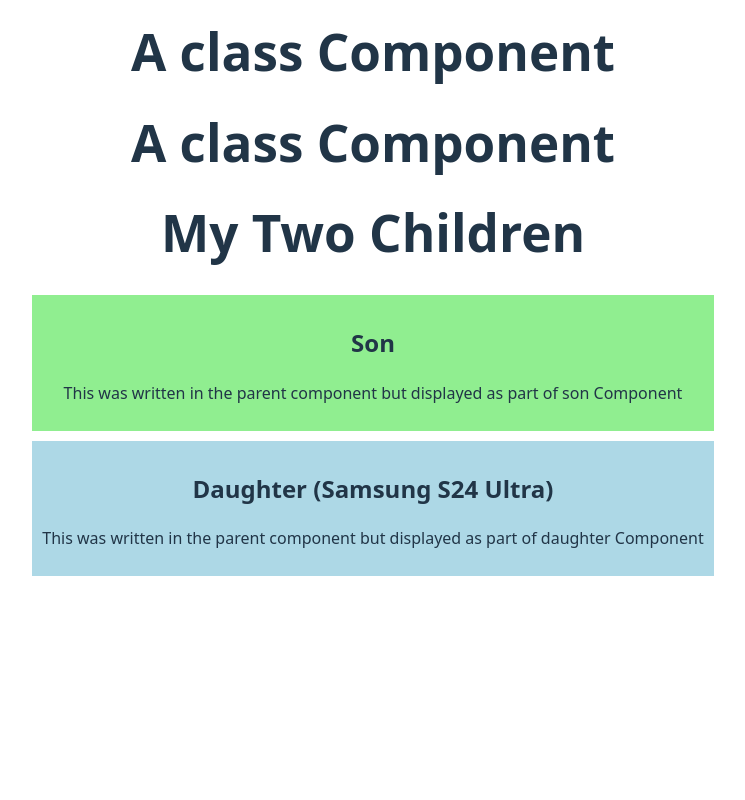
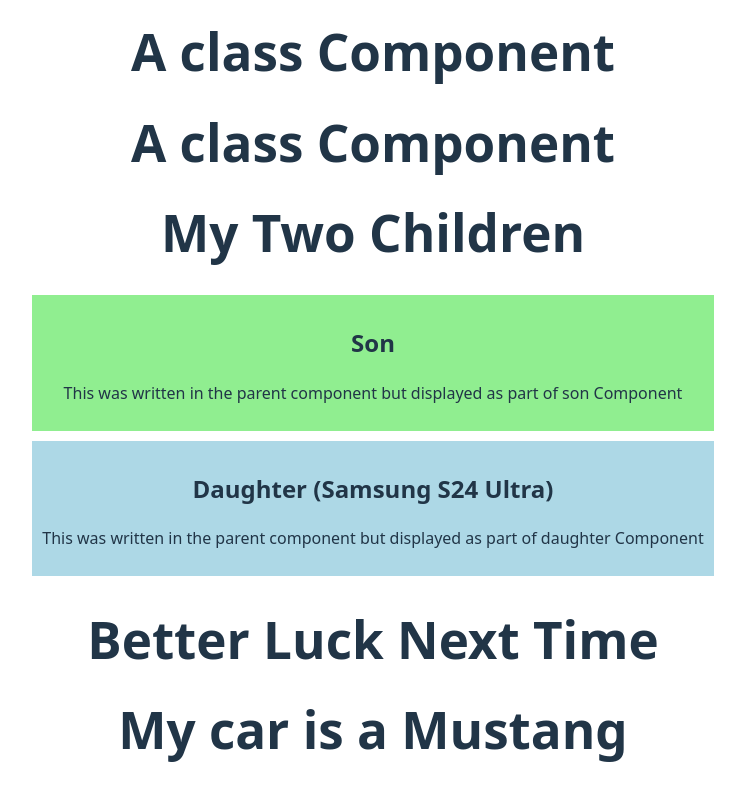
Before and after one commit to K0UND1NYA/MERN_Stack, a React (Vite) app: page / in a window 1280 px wide. Shown: the part 562-1362 px from the top of the page, without its empty margins (267-1012 px from the left). Before the commit the page ends 1180 px from the top, so only its background shows below. Built offline with nearby package versions, Linux system fonts and the light colour scheme.

Commit message:
10-10-25

```diff
--- a/src/App.jsx
+++ b/src/App.jsx
@@ -2,6 +2,8 @@
 import FirstComponent from "./FirstComponent";
 import Fruit from "./ClassOne"
 import Parent from "./PropsChildren";
+import ClassResult from "./ConditionalRendering";
+import Car from "./LogicalAnd"
 function App() {
   return (
     <div className="App">
@@ -11,6 +13,8 @@
       <Fruit/>
       <Fruit></Fruit>
       <Parent></Parent>
+      <ClassResult isresult={false}/>
+      <Car brand="Mustang"/>
     </div>
   );
 }
--- /dev/null
+++ b/src/ConditionalRendering.jsx
@@ -0,0 +1,30 @@
+import React from "react";
+function Pass(){
+    return <h1>Congratulations 🎉</h1>
+}
+function Fail(){
+    return <h1>Better Luck Next Time </h1>
+}
+// function ClassResult(props){
+//     const isresult=props.isresult;
+//     console.log(isresult);
+//     if(isresult===true){
+//         return <Pass />;
+//     }
+//     if(isresult===false){
+//         return <Fail />;
+//     }
+// }
+
+//Ternary Operator
+function ClassResult(props) {
+  const isresult=props.isresult;
+  return(
+    <>
+      {
+        isresult?<Pass/> : <Fail />
+      }
+    </>
+  );
+}
+export default ClassResult
--- /dev/null
+++ b/src/LogicalAnd.jsx
@@ -0,0 +1,11 @@
+import React from 'react'
+import { createRoot } from 'react-dom/client';
+// Logical && Operator
+function Car(props) {
+  return (
+    <>
+    { props.brand && <h1>My car is a {props.brand}</h1> }
+    </>
+  );
+}
+export default Car
--- a/src/PropsChildren.jsx
+++ b/src/PropsChildren.jsx
@@ -33,6 +33,4 @@
     </div>
   )
 }
-// prop drilling
-//conditional rendering
 export default Parent
```
